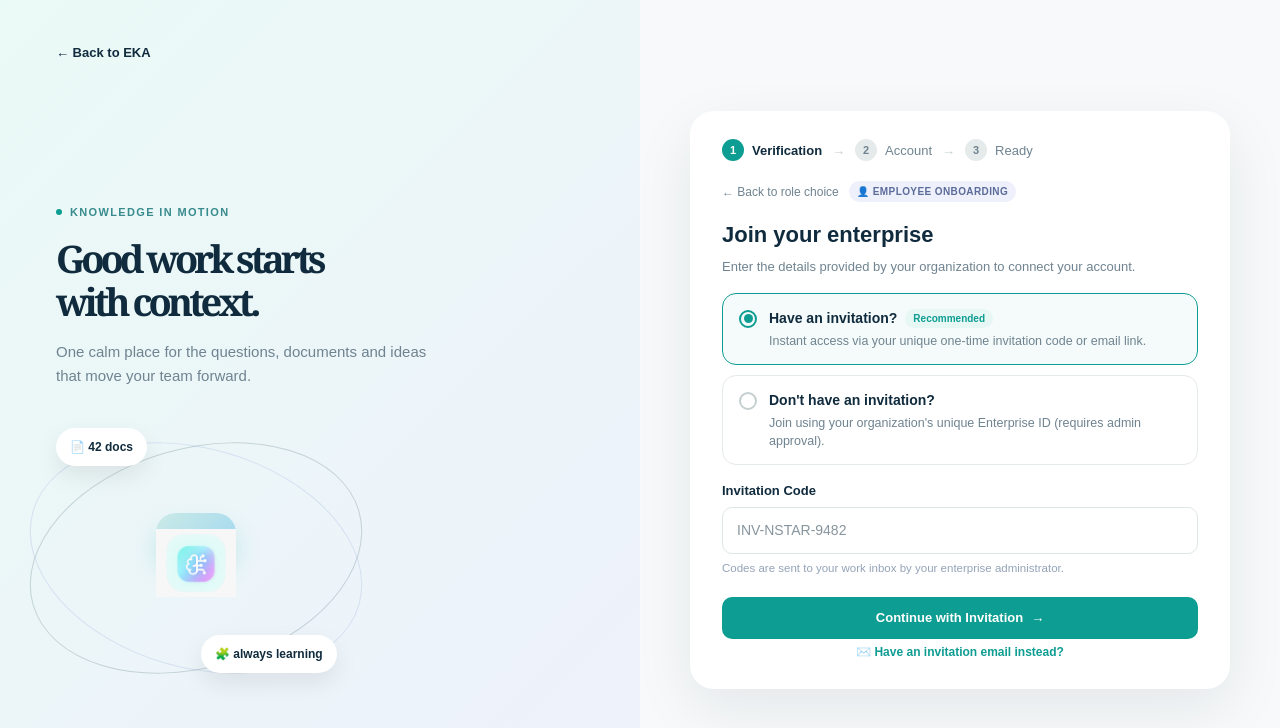
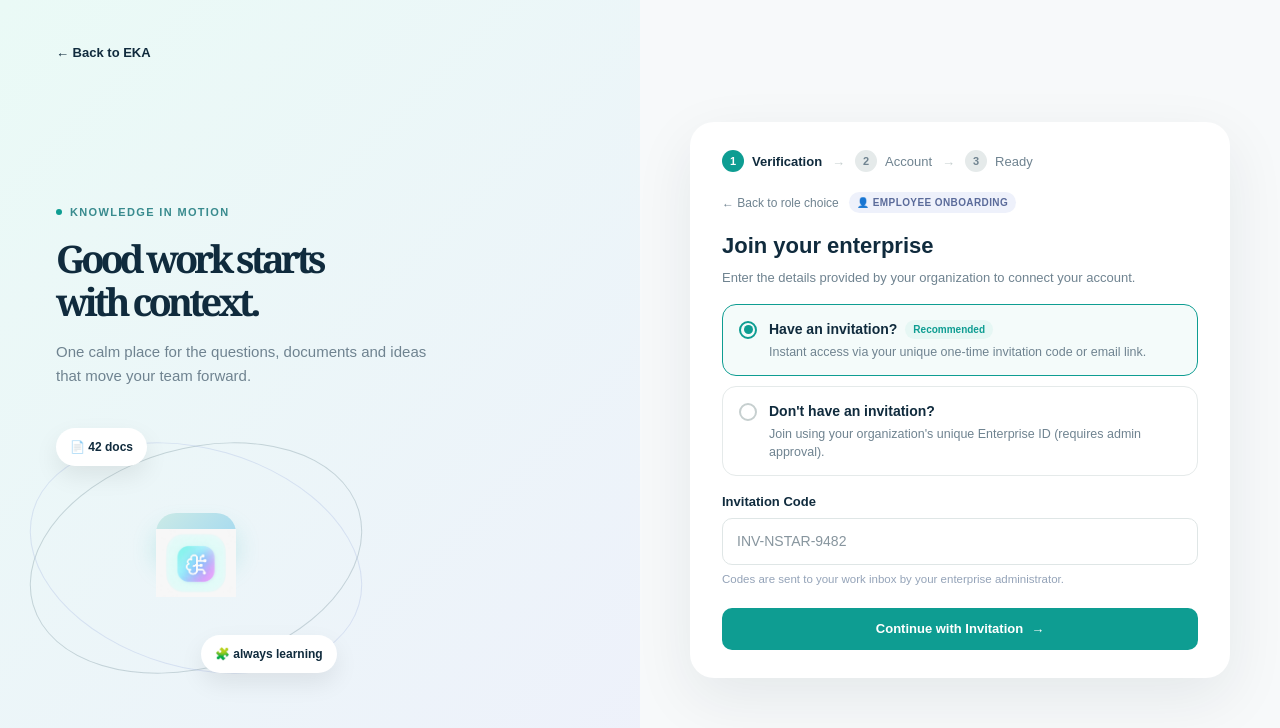
Before and after one commit to EKA-Project/enterprise-knowledge-agent, a React app in the folder frontend/: page /signup/Join in a window 1280 px wide. Shown: the top 728 px of the page. Built offline with nearby package versions, Linux system fonts and the light colour scheme; the HTML template or start-up script is replaced by a standard one.

Commit message:
Changes in employeejoinMethod

```diff
--- a/frontend/src/pages/auth/signup/employee/EmployeeJoinMethodPage.jsx
+++ b/frontend/src/pages/auth/signup/employee/EmployeeJoinMethodPage.jsx
@@ -37,6 +37,16 @@ function VerificationHeader() {
 // ===================== Component 2: Invitation form =====================
 // Radio cards, invitation code input, submit button, footer link
 function InvitationForm({ selected, setSelected }) {
+  const isInvitation = selected === 'invitation';
+
+  const destination = isInvitation ? '/signup/invite-preview' : '/signup/enterprise-found';
+  const buttonLabel = isInvitation ? 'Continue with Invitation' : 'Find Enterprise';
+  const fieldLabel = isInvitation ? 'Invitation Code' : 'Enterprise Code';
+  const fieldPlaceholder = isInvitation ? 'INV-NSTAR-9482' : 'EKA-7K29F';
+  const fieldHint = isInvitation
+    ? "Codes are sent to your work inbox by your enterprise administrator."
+    : "Ask your admin for your organization's unique Enterprise ID.";
+
   return (
     <>
       <div
@@ -69,23 +79,18 @@ function InvitationForm({ selected, setSelected }) {
       </div>
 
       <div className="auth-field">
-        <label htmlFor="invite-code">Invitation Code</label>
-        <input id="invite-code" type="text" placeholder="INV-NSTAR-9482" />
+        <label htmlFor="invite-code">{fieldLabel}</label>
+        <input id="invite-code" type="text" placeholder={fieldPlaceholder} />
       </div>
-      <p className="auth-field-hint">Codes are sent to your work inbox by your enterprise administrator.</p>
+      <p className="auth-field-hint">{fieldHint}</p>
 
-      <button className="option-card-btn option-card-btn--teal">
-        Continue with Invitation
+      <Link to={destination} className="option-card-btn option-card-btn--teal">
+        {buttonLabel}
         <span aria-hidden="true">→</span>
-      </button>
-
-    <p className="auth-footer">
-        <Link to="/signup/invite-preview">✉️ Have an invitation email instead?</Link>
-    </p>
+      </Link>
     </>
   );
 }
-
 // ===================== Page =====================
 export default function EmployeeJoinMethodPage() {
   const [selected, setSelected] = useState('invitation');
```
